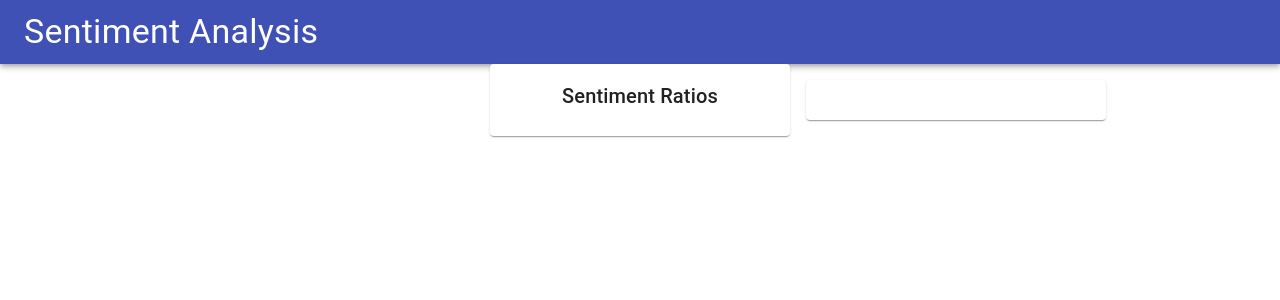
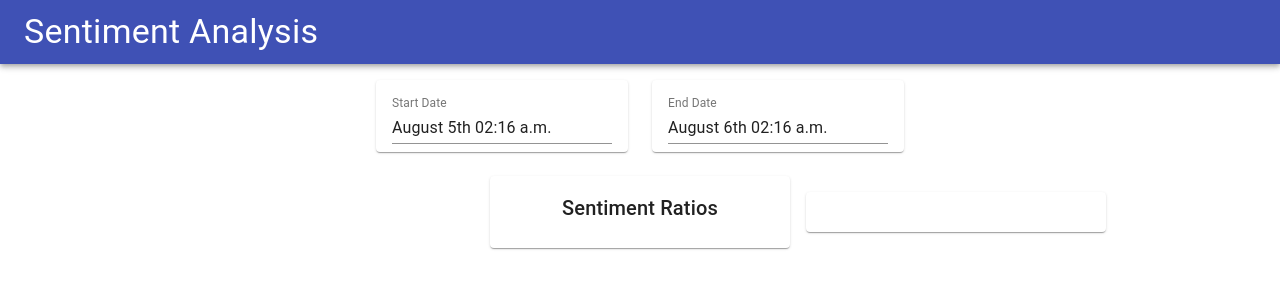
Before and after one commit to franklsm1/sentiment-analysis, a React (Create React App) app in the folder client/: page / in a window 1280 px wide. Shown: the top 300 px of the page. Built offline with nearby package versions, Linux system fonts and the light colour scheme; no server answers.

Commit message:
Add start and end date inputs at top of form. WIP, needed to comment out App.jsx test

```diff
--- a/client/src/App.jsx
+++ b/client/src/App.jsx
@@ -1,7 +1,9 @@
+import { DateTimePicker } from '@material-ui/pickers';
 import React, { useEffect, useState } from 'react';
 import Grid from '@material-ui/core/Grid';
 import Card from '@material-ui/core/Card';
 import { CardContent } from '@material-ui/core';
+
 import Typography from '@material-ui/core/Typography';
 import KeywordTable from './components/KeywordsTable';
 import NavBar from './components/NavBar';
@@ -11,16 +13,55 @@ import './App.css';
 import { getKeywords, getPostsFromLastTwoDays } from './utils/requests';
 
 const App = () => {
+  const [startDate, setStartDate] = useState(new Date(new Date().getTime() - 1000 * 60 * 60 * 24));
+  const [endDate, setEndDate] = useState(new Date());
   const [posts, setPosts] = useState(undefined);
   const [keywords, setKeywords] = useState(undefined);
+
   useEffect(() => {
     getKeywords(setKeywords);
-    getPostsFromLastTwoDays(setPosts);
-  }, []);
+    getPostsFromLastTwoDays(startDate, endDate, setPosts);
+  }, [startDate, endDate]);
 
   return (
     <div className="App">
       <NavBar/>
+      <Grid
+        container
+        spacing={3}
+        justify="center"
+        alignItems="center"
+        style={{ padding: '1rem' }}
+      >
+        <Grid item s={6}>
+          <Card style={{ paddingLeft: '1rem', paddingRight: '1rem' }}>
+            <DateTimePicker
+              margin="normal"
+              id="mui-pickers-date"
+              label="Start Date"
+              value={startDate}
+              onChange={setStartDate}
+              KeyboardButtonProps={{
+                'aria-label': 'change start date'
+              }}
+            />
+          </Card>
+        </Grid>
+        <Grid item s={6}>
+          <Card style={{ paddingLeft: '1rem', paddingRight: '1rem' }}>
+            <DateTimePicker
+              margin="normal"
+              id="mui-pickers-date"
+              label="End Date"
+              value={endDate}
+              onChange={setEndDate}
+              KeyboardButtonProps={{
+                'aria-label': 'change end date'
+              }}
+            />
+          </Card>
+        </Grid>
+      </Grid>
       <Grid
         container
         spacing={2}
--- a/client/src/components/SentimentPieChart.js
+++ b/client/src/components/SentimentPieChart.js
@@ -9,11 +9,11 @@ const renderLabel = ({ cx, cy, midAngle, innerRadius, outerRadius, percent }) =>
   const x = cx + radius * Math.cos(-midAngle * RADIAN);
   const y = cy + radius * Math.sin(-midAngle * RADIAN);
 
-  return (
+  return percent > 0 ? (
     <text x={x} y={y} fill="white" textAnchor={x > cx ? 'start' : 'end'} dominantBaseline="central">
       {`${(percent * 100).toFixed(0)}%`}
     </text>
-  );
+  ) : '';
 };
 
 const SentimentPieChart = ({ posts }) => {
--- a/client/src/index.js
+++ b/client/src/index.js
@@ -1,8 +1,16 @@
 import React from 'react';
 import ReactDOM from 'react-dom';
+import DateFnsUtils from '@date-io/date-fns';
+import { MuiPickersUtilsProvider } from '@material-ui/pickers';
+
 import './index.css';
 import App from './App';
 // import registerServiceWorker from './registerServiceWorker';
 
-ReactDOM.render(<App />, document.getElementById('root'));
+ReactDOM.render(
+  (
+    <MuiPickersUtilsProvider utils={DateFnsUtils}>
+      <App />
+    </MuiPickersUtilsProvider>
+  ), document.getElementById('root'));
 // registerServiceWorker();
--- a/client/src/utils/requests.js
+++ b/client/src/utils/requests.js
@@ -11,10 +11,11 @@ export const getKeywords = async (setKeywords) => {
   setKeywords(body);
 };
 
-export const getPostsFromLastTwoDays = async (setPosts) => {
-  const today = new Date();
-  const todaysDate = `${today.getFullYear()}-${today.getMonth() + 1}-${today.getDate()}`;
-  const response = await fetch(`${host}/api/v1/posts?startDate=${todaysDate}`);
+const getFormattedDateTime = (date) =>
+  date.getFullYear() + '-' + (date.getMonth() + 1) + '-' + date.getDate() + ' ' + date.getHours() + ':' + date.getMinutes() + ':' + date.getSeconds();
+
+export const getPostsFromLastTwoDays = async (startDate, endDate, setPosts) => {
+  const response = await fetch(`${host}/api/v1/posts?startDate=${getFormattedDateTime(startDate)}&endDate=${getFormattedDateTime(endDate)}`);
   const body = await response.json();
 
   if (response.status !== 200) {
--- a/package.json
+++ b/package.json
@@ -24,7 +24,10 @@
   "license": "ISC",
   "dependencies": {
     "@babel/runtime": "^7.5.5",
+    "@date-io/date-fns": "^1.3.9",
+    "@material-ui/pickers": "^3.2.2",
     "cors": "^2.8.5",
+    "date-fns": "^2.0.0-beta.4",
     "dotenv": "^6.0.0",
     "express": "^4.16.3",
     "https-proxy-agent": "^2.2.2",
```
Also changed, not shown: 2 other files (tests, documents, lock files or other folders).
